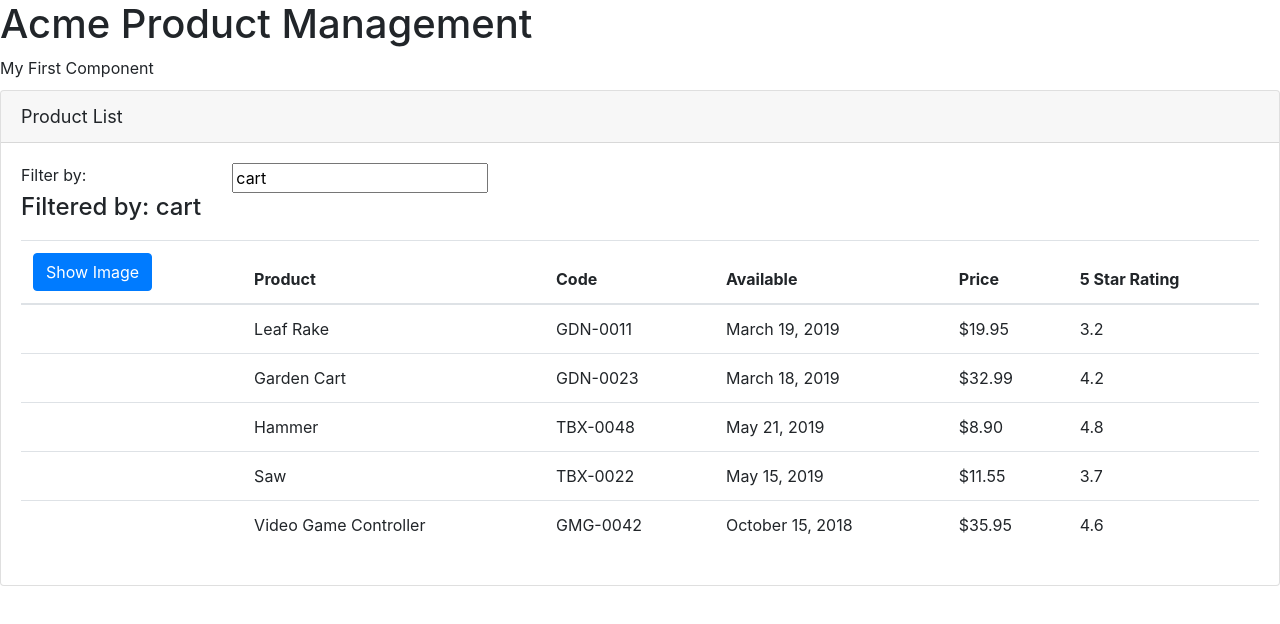
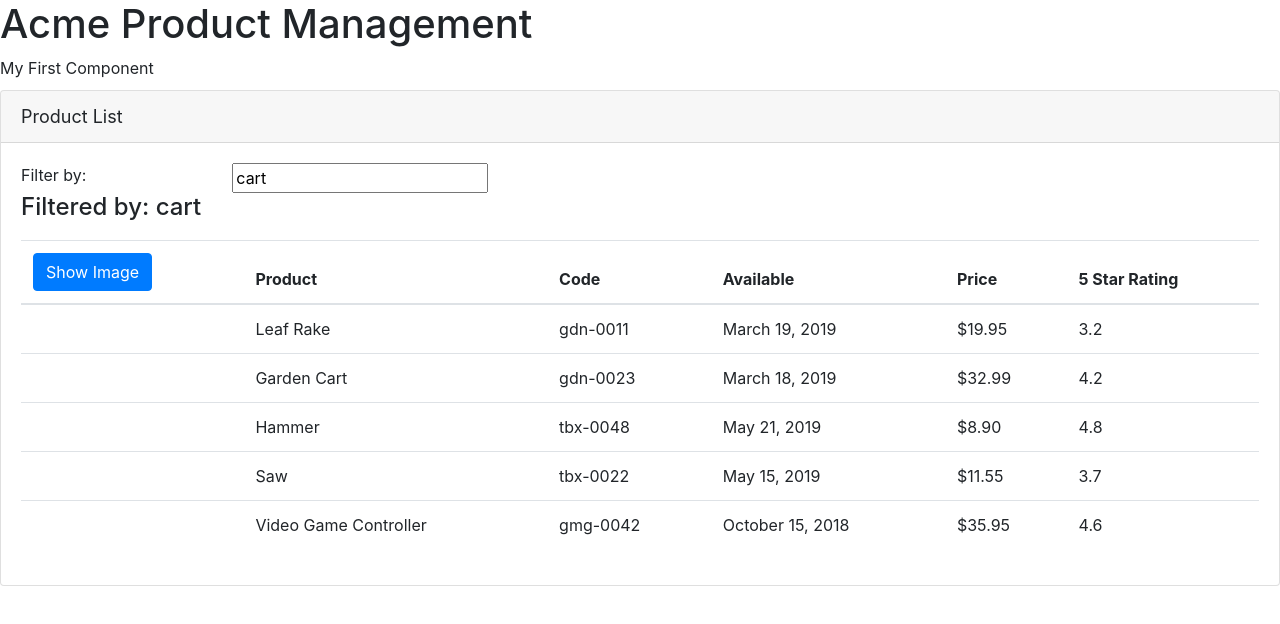
Before and after one commit to lellingsen/Angular-Getting-Started, an Angular app: page / in a window 1280 px wide. Shown: the top 624 px of the page. Built offline with nearby package versions, Linux system fonts and the light colour scheme.

Commit message:
Adding a pipe for product code

```diff
--- a/src/app/products/product-list.component.html
+++ b/src/app/products/product-list.component.html
@@ -41,7 +41,7 @@
               />
             </td>
             <td>{{ product.productName }}</td>
-            <td>{{ product.productCode }}</td>
+            <td>{{ product.productCode | lowercase }}</td>
             <td>{{ product.releaseDate }}</td>
             <td>{{ product.price | currency }}</td>
             <td>{{ product.starRating }}</td>
```
